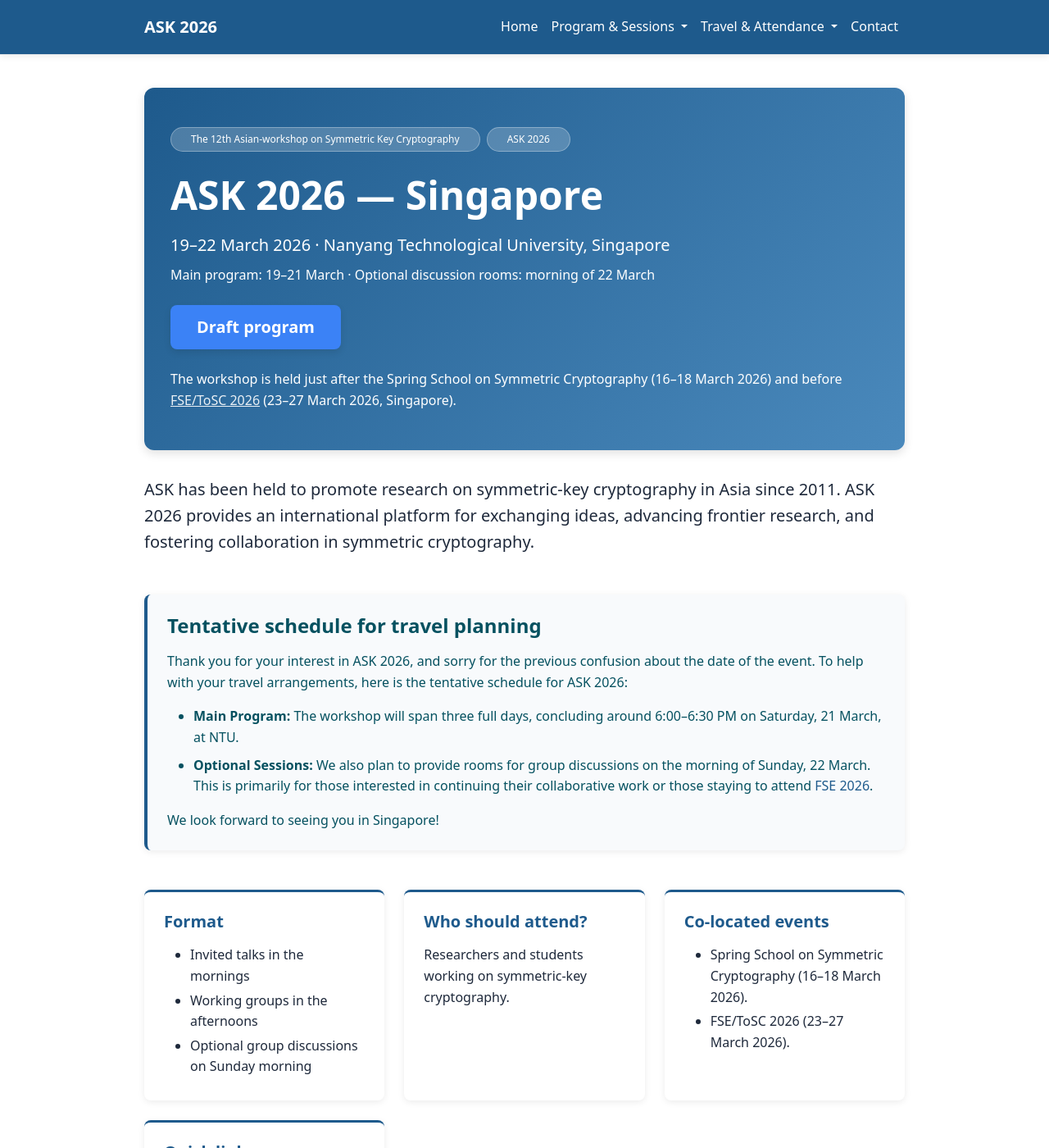
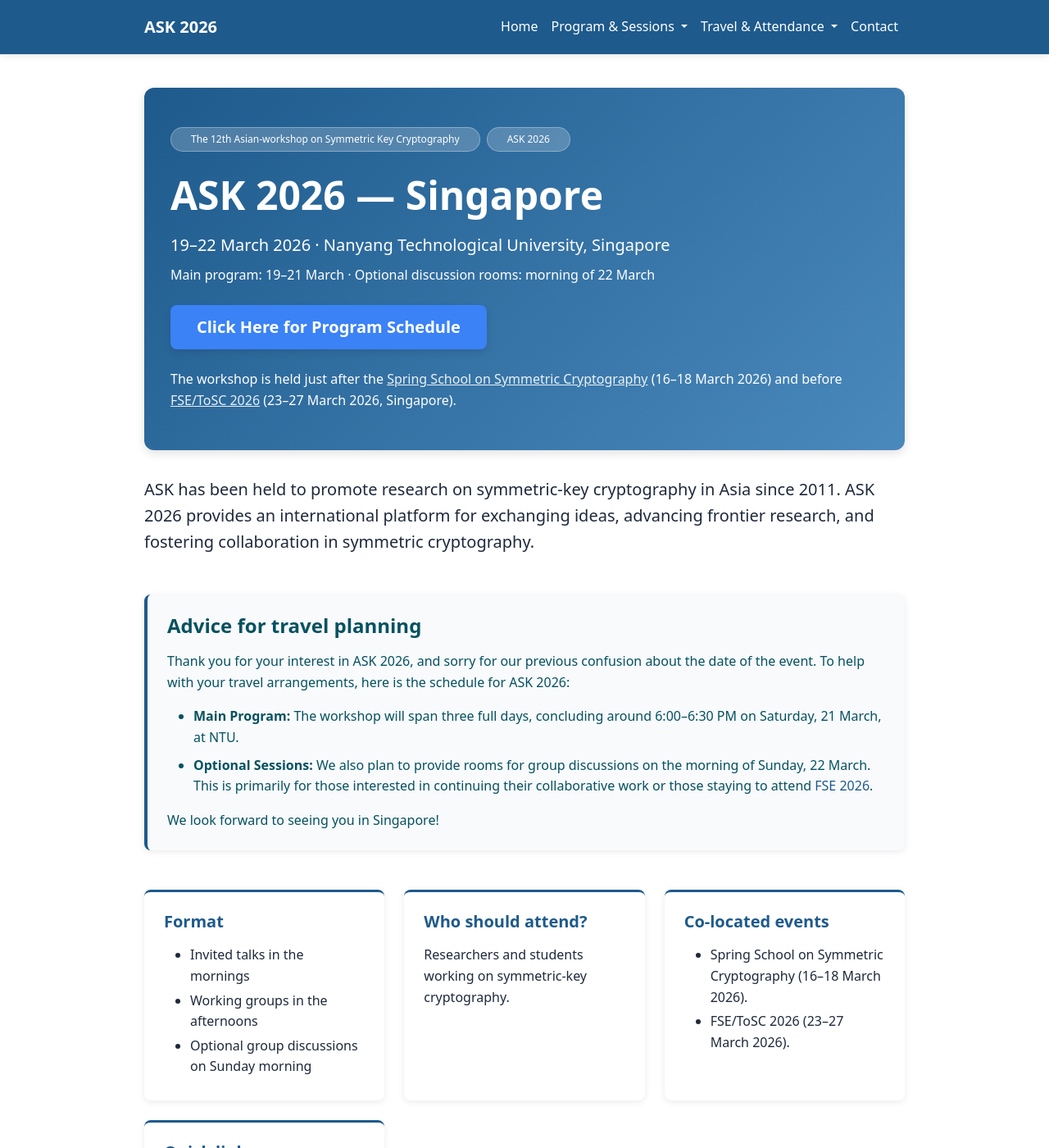
Before and after one commit to ask2026/ask2026.github.io, a Jekyll site: the page built from index.md, in a window 1280 px wide and 1400 px high. Shown: the whole window at 82% size. Built offline with Jekyll 4.4.1, drawn with Linux system fonts in a browser that asks for light colours; some of the changed text lies outside the part shown.

Commit message:
modify some phrasing

```diff
--- a/index.md
+++ b/index.md
@@ -12,7 +12,6 @@ permalink: /
       <span class="badge rounded-pill px-4 py-2">The 12th Asian-workshop on Symmetric Key Cryptography</span>
       <span class="badge rounded-pill px-4 py-2">ASK 2026</span>
     </div>
-
     <div>
       <h1 class="display-5 fw-bold mb-3">ASK 2026 — Singapore</h1>
       <p class="lead mb-2">
@@ -22,13 +21,11 @@ permalink: /
         Main program: 19–21 March · Optional discussion rooms: morning of 22 March
       </p>
     </div>
-
     <div class="d-flex flex-wrap gap-2">
-      <a class="btn btn-primary btn-lg" href="{{ '/program/' | relative_url }}">Draft program</a>
+      <a class="btn btn-primary btn-lg" href="{{ '/program/' | relative_url }}">Click Here for Program Schedule</a>
     </div>
-
     <p class="mb-0 opacity-90">
-      The workshop is held just after the Spring School on Symmetric Cryptography (16–18 March 2026) and before <a href="https://fse.iacr.org/2026" style="color: white; text-decoration: underline; opacity: 0.9;">FSE/ToSC 2026</a> (23–27 March 2026, Singapore).
+      The workshop is held just after the <a href="https://informatik.rub.de/symcrypt/springschool2026/" style="color: white; text-decoration: underline; opacity: 0.9;">Spring School on Symmetric Cryptography</a> (16–18 March 2026) and before <a href="https://fse.iacr.org/2026" style="color: white; text-decoration: underline; opacity: 0.9;">FSE/ToSC 2026</a> (23–27 March 2026, Singapore).
     </p>
   </div>
 </div>
@@ -40,10 +37,10 @@ permalink: /
 
 <!-- 行程提示框 -->
 <div class="alert alert-info my-5" role="alert">
-  <h2 class="h4 mb-3 fw-semibold">Tentative schedule for travel planning</h2>
+  <h2 class="h4 mb-3 fw-semibold">Advice for travel planning</h2>
   <p class="mb-3">
-    Thank you for your interest in ASK 2026, and sorry for the previous confusion about the date of the event.
-    To help with your travel arrangements, here is the tentative schedule for ASK 2026:
+    Thank you for your interest in ASK 2026, and sorry for our previous confusion about the date of the event.
+    To help with your travel arrangements, here is the schedule for ASK 2026:
   </p>
   <ul class="mb-3">
     <li class="mb-2">
@@ -90,7 +87,7 @@ permalink: /
 
 <!-- 研究范围部分 -->
 <div class="scope-section" style="margin-top: 2rem; padding: 1.5rem; background-color: var(--light-color); border-radius: 8px;">
-  <h3 class="h4 fw-semibold mb-3 text-dark">Scope (non-exhaustive)</h3>
+  <h3 class="h4 fw-semibold mb-3 text-dark">Workshop scopes</h3>
   <ul class="list-unstyled mb-0">
     <li class="mb-2">
       <strong>Cryptanalysis of cryptographic primitives</strong>: block ciphers, stream ciphers, hash functions, permutations, MACs, authenticated encryption, etc.
```
Also changed, not shown: registration.md (+4 -4 lines).
